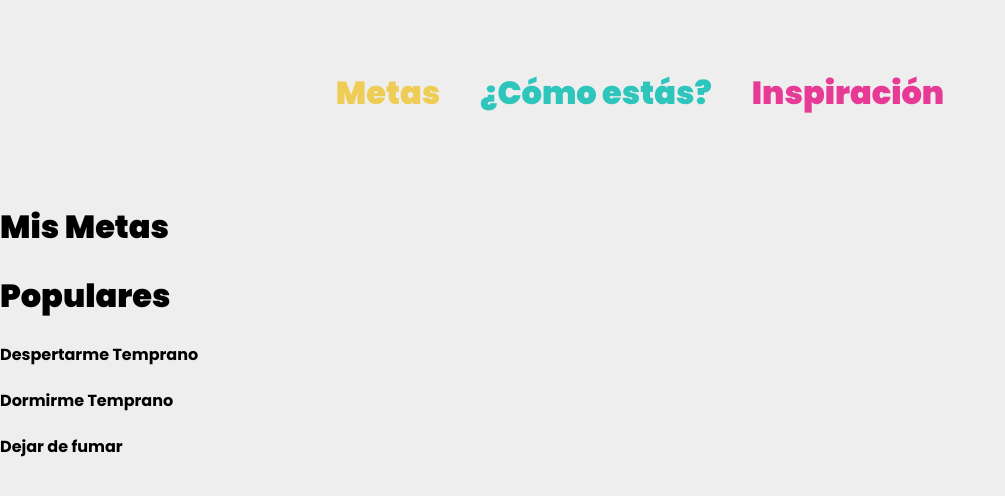
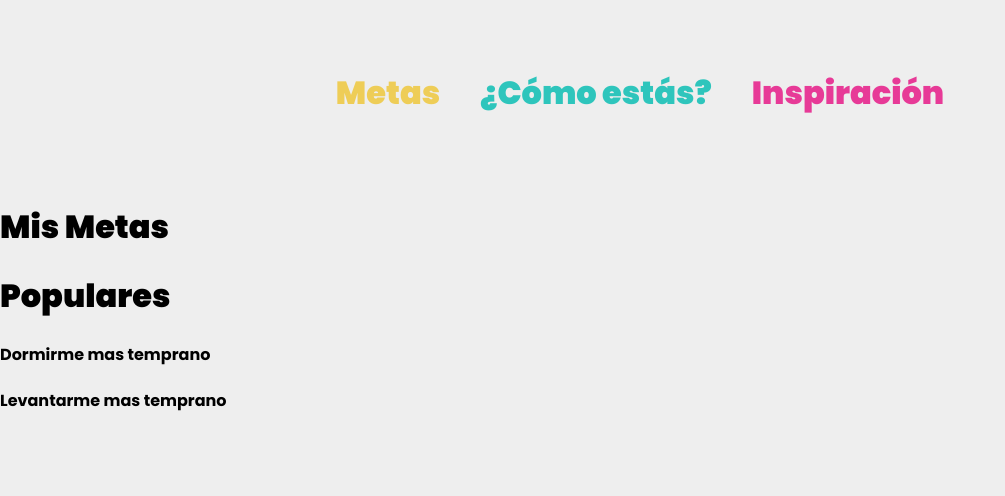
Before and after one commit to francodallongaro/metriotes, a React (Create React App) app: page / in a window 1280 px wide. Shown: the top 496 px of the page, without its empty margins (0-1005 px from the left). Built offline with nearby package versions, Linux system fonts and the light colour scheme.

Commit message:
Local Storage en metas

```diff
--- a/src/components/metas/index.js
+++ b/src/components/metas/index.js
@@ -1,9 +1,11 @@
 import { useEffect, useState } from "react";
+import MetaDetail from "./metaDetail";
 import MisMetas from "./misMetas";
 import Populares from "./populares";
 
 function Metas() {
   const [metasGuardadas, setMetasGuardadas] = useState([]);
+  const [currentMeta, setCurrentMeta] = useState(metasGuardadas[0]);
 
   useEffect(() => {
     let localMetas = localStorage.getItem("localMetas");
@@ -22,6 +24,7 @@ function Metas() {
     <>
       <MisMetas metasGuardadas={metasGuardadas} />
       <Populares setMetasGuardadas={setMetasGuardadas} />
+      <MetaDetail metasGuardadas={metasGuardadas} />
     </>
   );
 }
--- a/src/components/metas/meta.js
+++ b/src/components/metas/meta.js
@@ -2,11 +2,15 @@ import React from "react";
 
 function Meta({ setMetasGuardadas, popular, setMetas }) {
   function handleClick() {
-    setMetasGuardadas((prev) => [popular, ...prev]);
-    setMetas((prev) => prev.filter((meta) => meta !== popular));
+    const popularWithDate = {
+      ...popular,
+      dates: {},
+    };
+    setMetasGuardadas((prev) => [popularWithDate, ...prev]);
+    setMetas((prev) => prev.filter((meta) => meta.id !== popular.id));
   }
 
-  return <h4 onClick={handleClick}>{popular}</h4>;
+  return <h4 onClick={handleClick}>{popular.title}</h4>;
 }
 
 export default Meta;
--- /dev/null
+++ b/src/components/metas/metaDetail.js
@@ -0,0 +1,8 @@
+import React from "react";
+import moment from "moment";
+
+function MetaDetail() {
+  return <div></div>;
+}
+
+export default MetaDetail;
--- a/src/components/metas/metaPersonal.js
+++ b/src/components/metas/metaPersonal.js
@@ -1,9 +1,11 @@
 import React from "react";
 
 function MetaPersonal({ meta }) {
+  const onClick = () => {};
+
   return (
     <div>
-      <h4>{meta}</h4>
+      <h4 onClick={onClick}>{meta.title}</h4>
     </div>
   );
 }
--- a/src/components/metas/populares.js
+++ b/src/components/metas/populares.js
@@ -1,13 +1,34 @@
-import React, { useState } from "react";
+import React, { useEffect, useState } from "react";
 import Meta from "./meta";
 
 const populares = [
-  "Despertarme Temprano",
-  "Dormirme Temprano",
-  "Dejar de fumar",
+  {
+    id: 1,
+    title: "Dormirme mas temprano",
+    description: "Esta es una meta para ayudarme a dormir mas temprano",
+  },
+  {
+    id: 2,
+    title: "Levantarme mas temprano",
+    description: "Esta es una meta para ayudarme a levantarme mas temprano",
+  },
 ];
+
 function Populares({ setMetasGuardadas }) {
   const [metas, setMetas] = useState(populares);
+
+  useEffect(() => {
+    let localPopulares = localStorage.getItem("localPopulares");
+    if (localPopulares) {
+      setMetas(JSON.parse(localPopulares));
+    } else {
+      setMetas(populares);
+    }
+  }, []);
+
+  useEffect(() => {
+    localStorage.setItem("localPopulares", JSON.stringify(metas));
+  }, [metas]);
 
   return (
     <>
```
